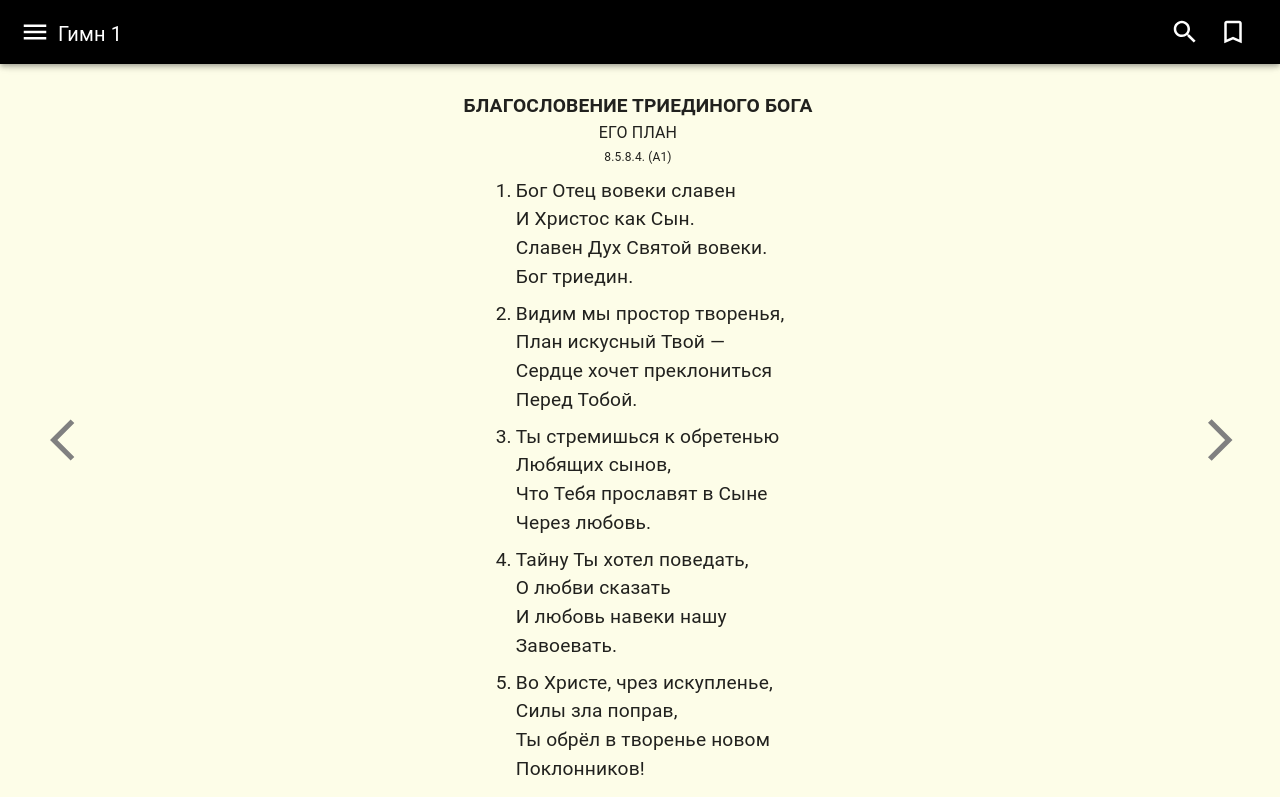
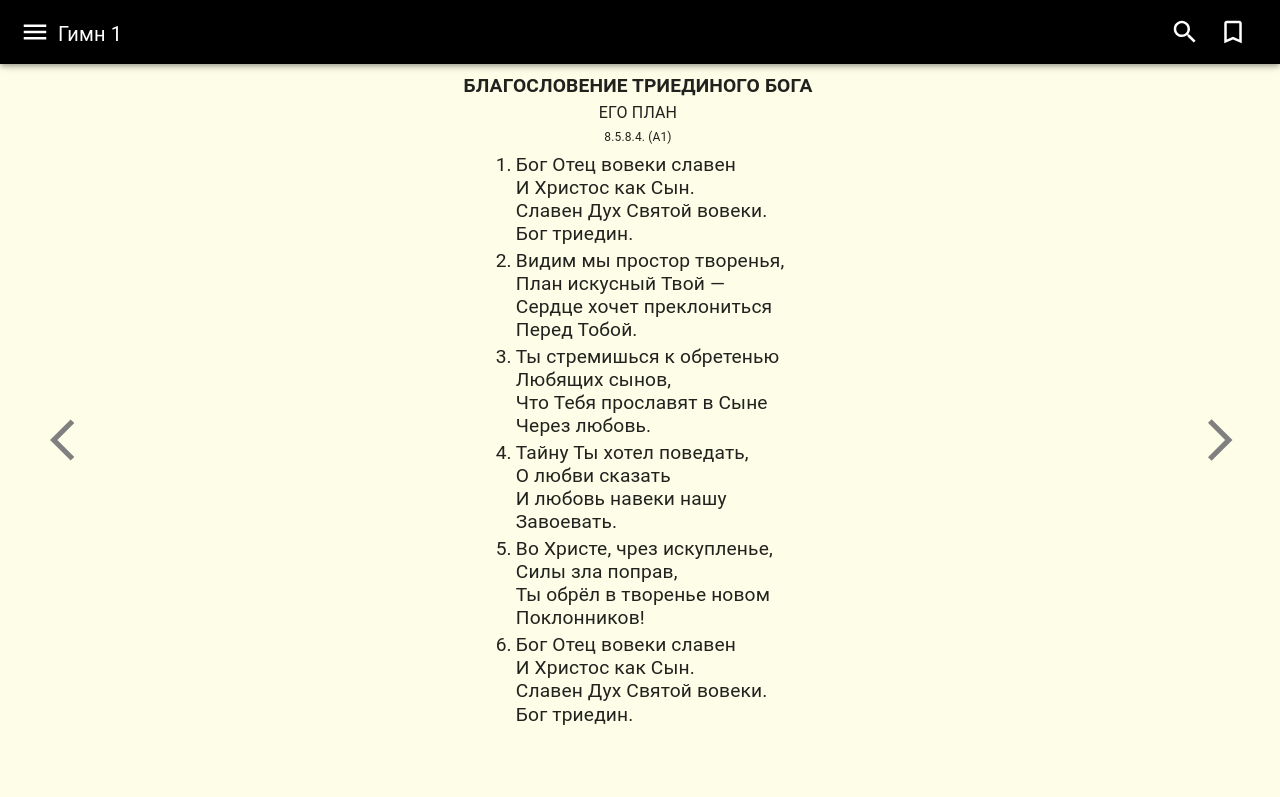
Before and after one commit to gorshipaktsyan/russian-hymns, a React app: page /hymns/1 in a window 1280 px wide. Shown: the top 797 px of the page. Built offline with nearby package versions, Linux system fonts and the light colour scheme; a web font is replaced by a local one.

Commit message:
Reduce the upper indentation and interline interval

```diff
--- a/src/view/pages/About/index.js
+++ b/src/view/pages/About/index.js
@@ -5,7 +5,7 @@ const { InfoBox, StyledLink } = StyledComponents;
 
 function About() {
   return (
-    <InfoBox className="infoBox">
+    <InfoBox>
       <p>
         Это приложение представляет собой официальную электронную версию
         сборника гимнов, опубликованного «Коллектором библейской книги» в 2014
--- a/src/view/pages/Hymn/index.scss
+++ b/src/view/pages/Hymn/index.scss
@@ -8,11 +8,11 @@
   div.hymnInfo {
     text-align: center;
     background-color: rgb(253, 253, 232);
-    margin-top: 20px;
   }
   div.hymn table {
     text-align: center;
     margin: 0 auto;
+    line-height: 1.2;
   }
 
   div.hymn .title {
@@ -34,7 +34,6 @@
   }
 
   div.hymn table td {
-    padding-top: 0.25em;
     vertical-align: top;
     font-size: 1.2em;
   }
```
